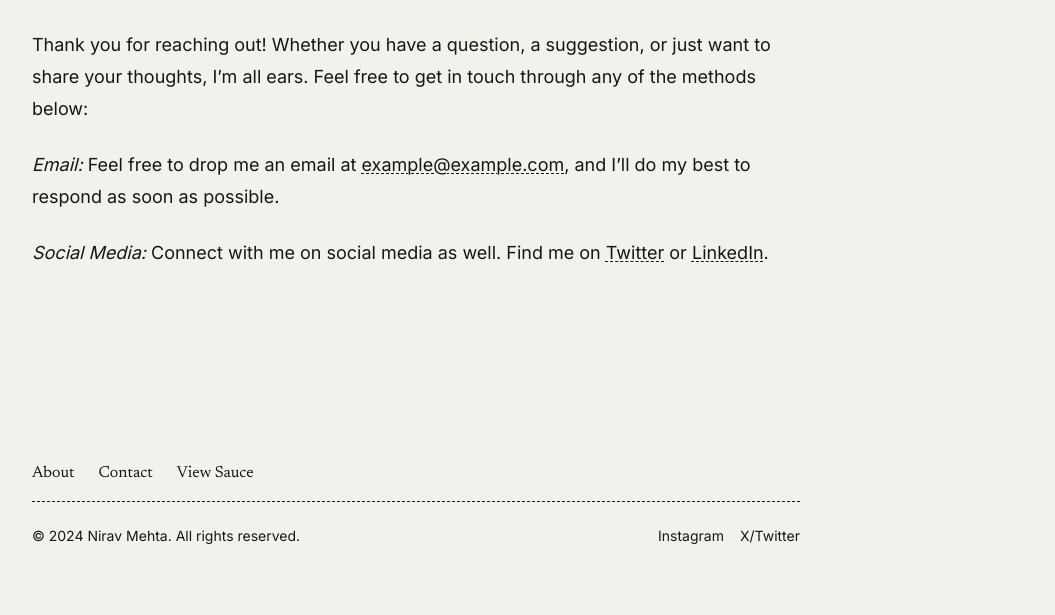
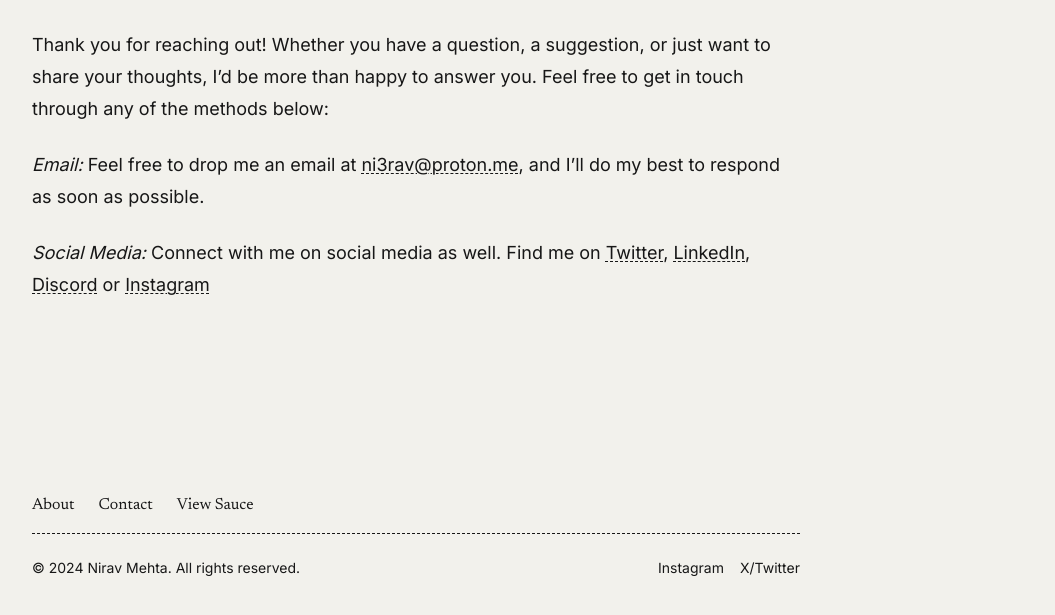
Before and after one commit to ni3rav/portfolio-blog, an Astro site: page /contact in a window 1280 px wide. Shown: the part 225-840 px from the top of the page, without its empty margins (224-1279 px from the left). Built offline with nearby package versions, Linux system fonts and the light colour scheme; Astro itself is replaced by a stand-in of ours.

Commit message:
updated contacts page

```diff
--- a/src/content/pages/contact.md
+++ b/src/content/pages/contact.md
@@ -2,13 +2,13 @@
 title: Get in touch
 seo:
   title: Contact
-  description: Get in touch through email or social media! Let me know how I can help.
+  description: Get in touch through email or social media!
 ---
 
-Thank you for reaching out! Whether you have a question, a suggestion, or just want to share your thoughts, I'm all ears. Feel free to get in touch through any of the methods below:
+Thank you for reaching out! Whether you have a question, a suggestion, or just want to share your thoughts, I'd be more than happy to answer you. Feel free to get in touch through any of the methods below:
 
 _Email:_
-Feel free to drop me an email at [example@example.com](mailto:example@example.com), and I'll do my best to respond as soon as possible.
+Feel free to drop me an email at [ni3rav@proton.me](mailto:ni3rav@proton.me), and I'll do my best to respond as soon as possible.
 
 _Social Media:_
-Connect with me on social media as well. Find me on [Twitter](https://twitter.com) or [LinkedIn](https://www.linkedin.com/).
+Connect with me on social media as well. Find me on [Twitter](https://twitter.com/ni3rav), [LinkedIn](https://www.linkedin.com/in/nirav-mht/), [Discord](https://discordapp.com/users/745228497357766746) or [Instagram](https://instagram.com/aightnirav)
```
